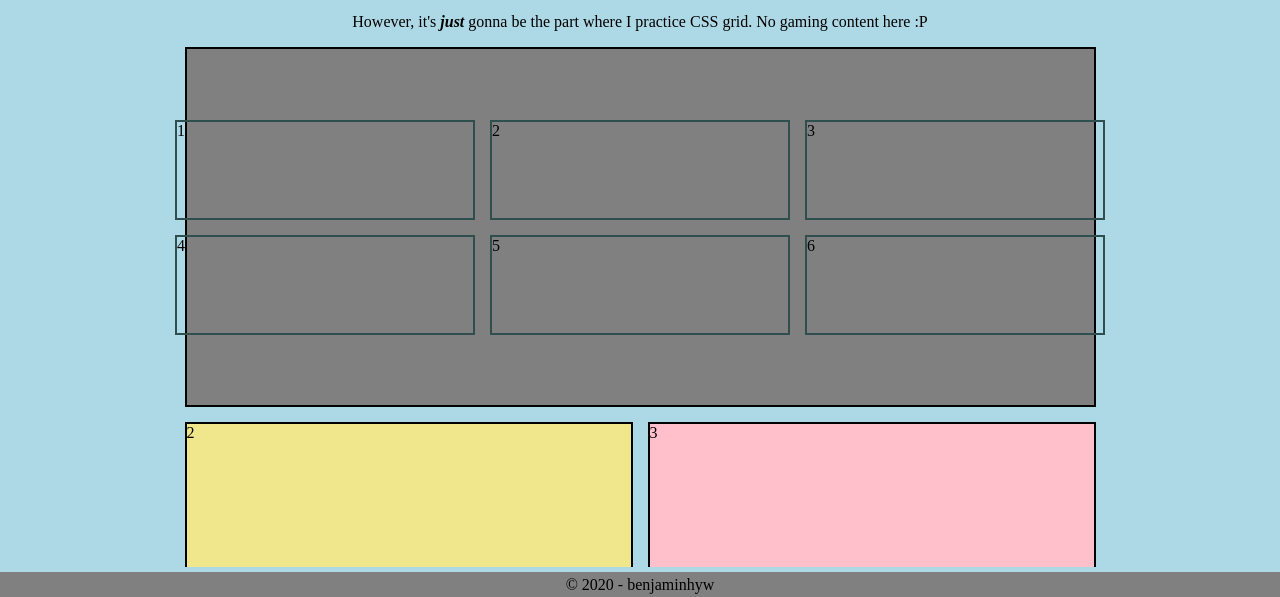
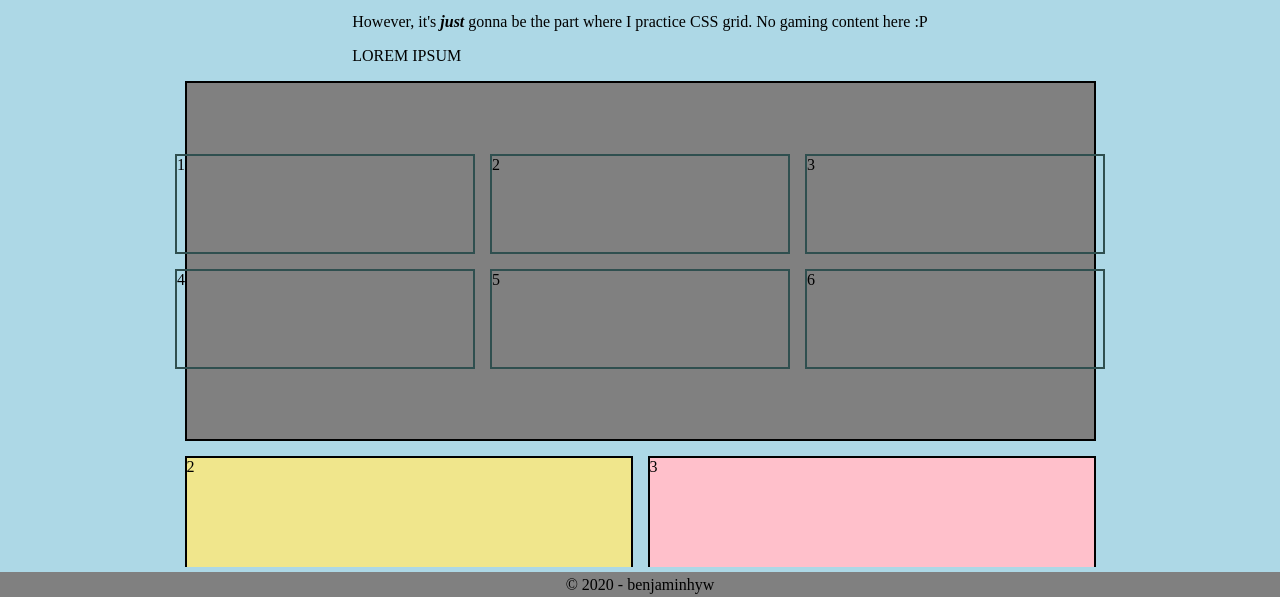
Before and after one commit to benjaminhyw/udacity-personal-blog, a plain HTML site: page blog-post.html in a window 1280 px wide. Shown: the part 203-800 px from the top of the page. Drawn offline with Linux system fonts and the light colour scheme.

Commit message:
Add lorem ipsum

```diff
--- a/blog-post.html
+++ b/blog-post.html
@@ -26,6 +26,9 @@
           However, it's <b><i>just</i></b> gonna be the part where I practice
           CSS grid. No gaming content here :P
         </p>
+        <p>
+          LOREM IPSUM
+        </p>
       </div>
       <div class="parent-grid">
         <div class="parent-grid-item" id="parent-grid-item-1">
```
